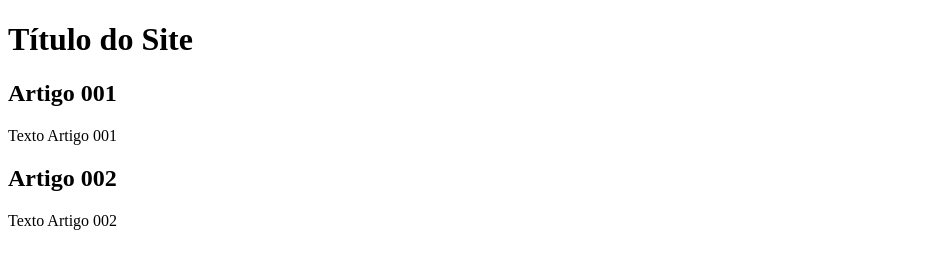
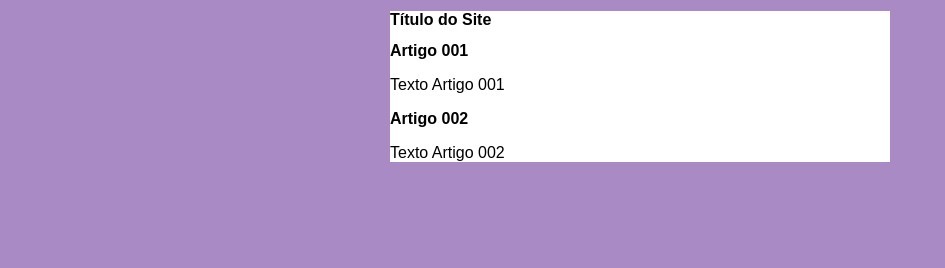
Before and after one commit to ThiagoTPassos/projeto-site, a plain HTML site: page index.html in a window 1280 px wide. Shown: the whole page, without its empty margins (0-945 px from the left). Drawn offline with Linux system fonts and the light colour scheme.

Commit message:
Iniciei o design

```diff
--- /dev/null
+++ b/estilos/style.css
@@ -0,0 +1,17 @@
+*{
+    font-family: Arial, Helvetica, sans-serif;
+    font-size: 16px;
+}
+
+body {
+    background-color: rgb(169, 138, 197);
+ }
+
+ main {
+     background-color: white;
+     width: 500px;
+     margin: auto;
+     padding: 10pix;
+     box-shadow: 3px 3px 5px black);
+     ;
+ }
--- a/index.html
+++ b/index.html
@@ -5,6 +5,7 @@
     <meta http-equiv="X-UA-Compatible" content="IE=edge">
     <meta name="viewport" content="width=device-width, initial-scale=1.0">
     <title>Título do Site</title>
+    <link rel="stylesheet" href="estilos/style.css">
 </head>
 <body>
     <main>
```
